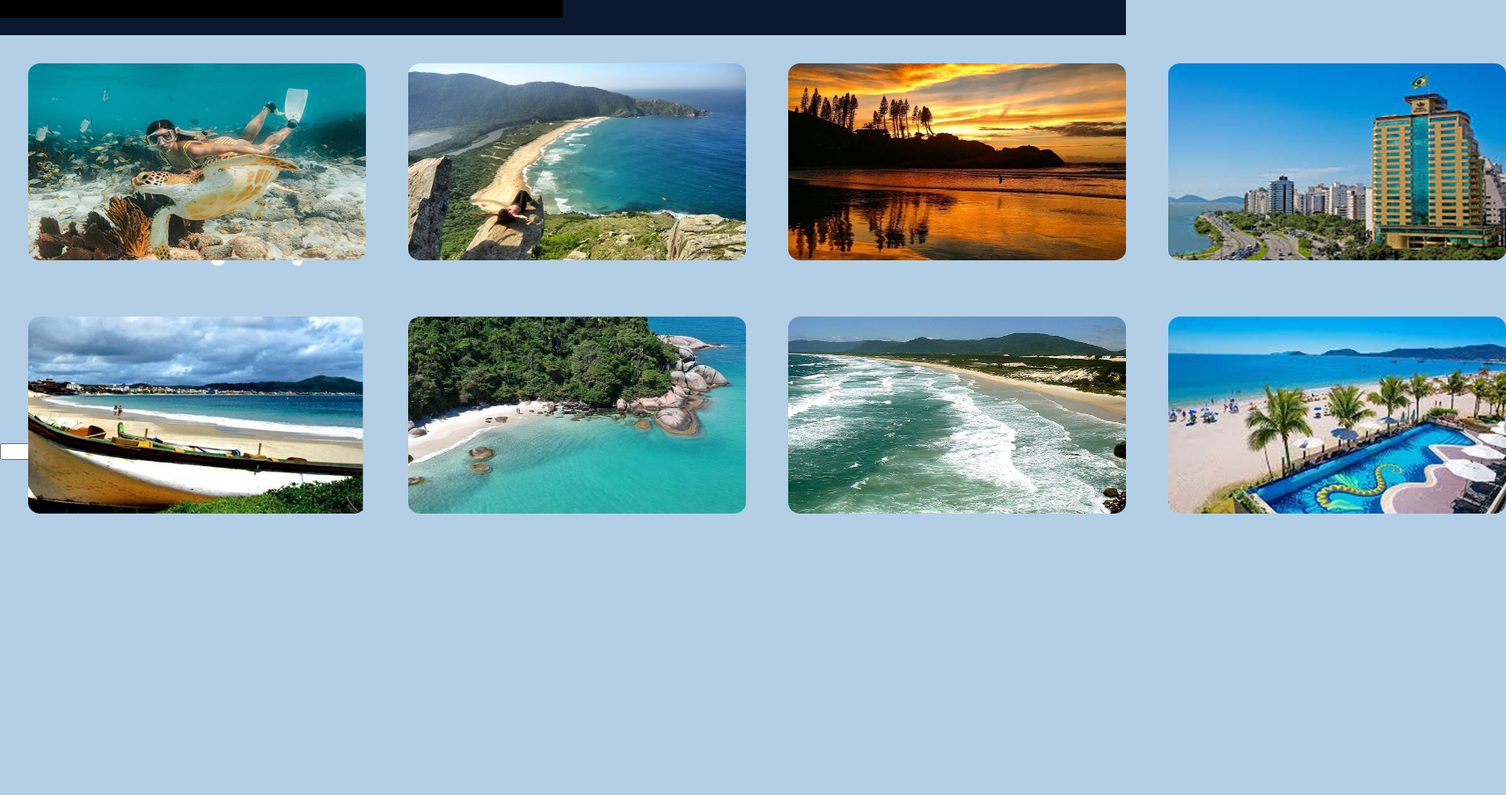
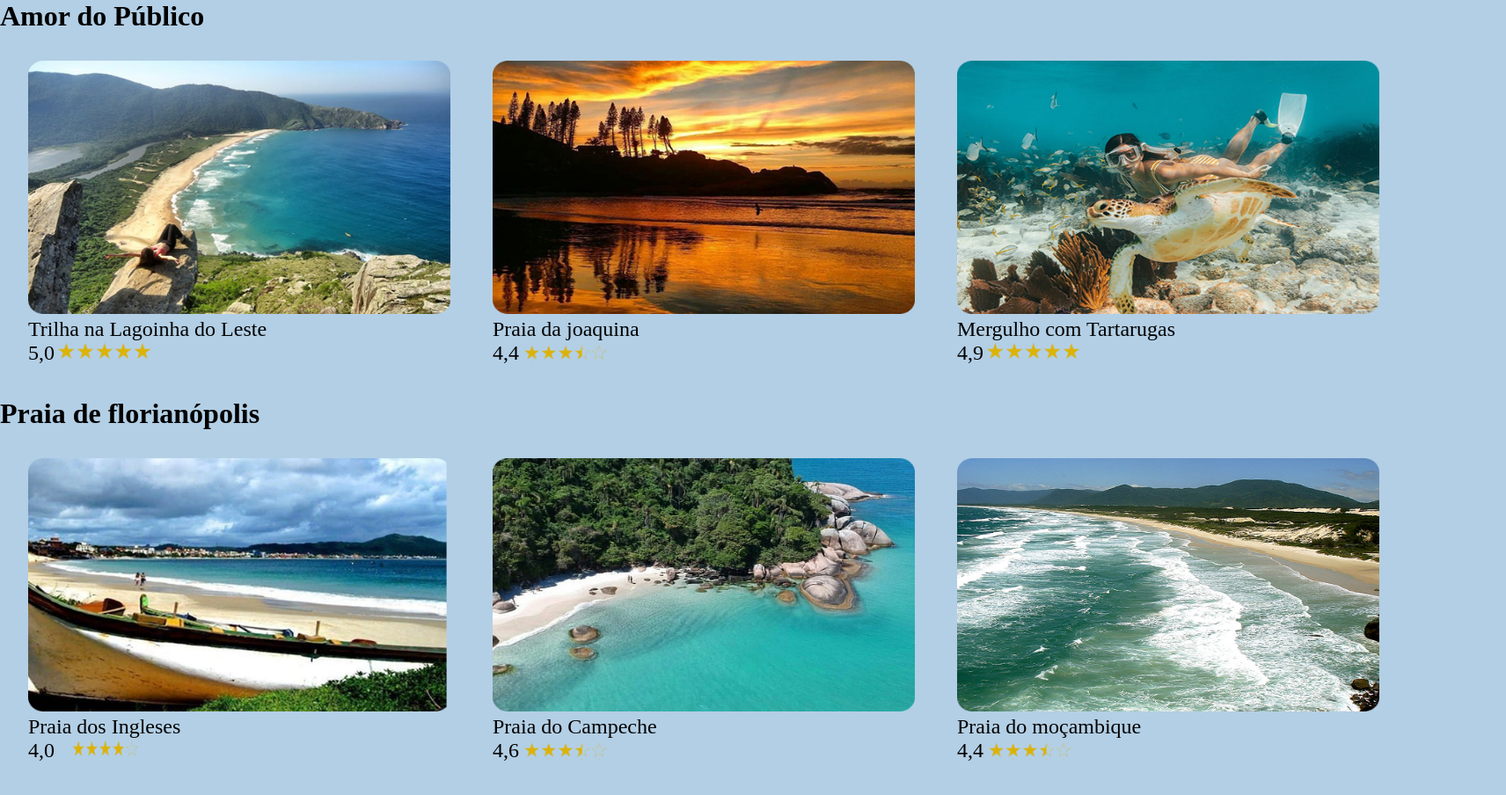
Before and after one commit to Marisixande/Tais-Aonde, a plain HTML site: page pages/home.html in a window 1280 px wide. Shown: the whole page at 88% size, 1712 px wide, since content can reach past the window. Before the commit the page ends 800 px from the top, so only its background shows below. Drawn offline with Linux system fonts and the light colour scheme.

Commit message:
finalizção do home

```diff
--- a/css/home.css
+++ b/css/home.css
@@ -27,14 +27,16 @@ header{
 }
 
 .m-home img {
-    height: 14rem;
-    width: 24rem;
+    height: 18rem;
+    width: 30rem;
 }
+
+
 
 .s-home-1 {
     position: relative;
     display: grid;
-    grid-template-columns: auto auto auto auto;
+    grid-template-columns: auto auto auto;
     gap: 3rem;
     margin: 2rem;
 
@@ -43,10 +45,34 @@ header{
 .s-home-2 {
     position: relative;
     display: grid;
-    grid-template-columns: auto auto auto auto;
+    grid-template-columns: auto auto auto;
     gap: 3rem;
     margin: 2rem;
 }
+
+.n-locais p{
+ font-size: 1.5rem;
+}
+
+#aval{
+    width:3rem;
+    height:2rem;
+    display: flex;
+    flex-direction:row;
+}
+
+#aval img{
+    width:7.5rem;
+    height:1.5rem;
+}
+
+.lista-s1{
+  display: grid;
+}
+.lista-s2{
+ display: grid;
+}
+
 
 .f-home {
     display: flex;
--- a/pages/home.html
+++ b/pages/home.html
@@ -9,33 +9,64 @@
 </head>
 
 <body>
-    <header class="h-home">
-        <div class="teste">
-            <img src="/img/home-img/5-removebg-preview.png" alt="logo da tais Aonde?" srcset="">
-            <input type="search" name="pesquisa" id="pesquisa">
-        </div>
-    </header>
     <main class="m-home">
+        <h1>Amor do Público</h1>
         <section class="s-home-1">
-            <img class="" src="/img/home-img/mergulho.png" alt="mergulho com tartarugas em ilha do xavier" />
-            <img src="/img/home-img/trilha.png" alt="trilha na lagoinha do leste na lha de florianópolis" />
-            <img src="/img/home-img/praiajoaquina.png" alt="praia da joaquina ao leste da ilha" />
-            <img src="/img/home-img/download 1.png"
-                alt="hotel com visão a beira mar na praia de canasveiras ao norte da ilha" srcset="">
+            <div class="n-locais">
+                <img src="/img/home-img/trilha.png" alt="trilha na lagoinha do leste na lha de florianópolis" />
+                <p>Trilha na Lagoinha do Leste</p>
+                <div id="aval">
+                    <p>5,0</p>
+                    <img src="/img/home-img/trilhala.png" alt="avaliação da trilha na lagoinha do leste ">
+                </div>
+            </div>
+            <div class="n-locais">
+                <img src="/img/home-img/praiajoaquina.png" alt="praia da joaquina ao leste da ilha" />
+                <p>Praia da joaquina</p>
+                <div id="aval">
+                    <p>4,4</p>
+                    <img src="/img/home-img/joaquina.png" alt="avaliação da praia da joaquina">
+                </div>
+            </div>
+            <div class="n-locais">
+                <img src="/img/home-img/mergulho.png" alt="mergulho com tartarugas em ilha do xavier" />
+                <p>Mergulho com Tartarugas</p>
+                <div id="aval">
+                    <p>4,9</p>
+                    <img src="/img/home-img/tartarugas.png" alt="avaliação do mergulho com tartarugas">
+                </div>
+            </div>
         </section>
+        <h1> Praia de florianópolis</h1>
         <section class="s-home-2">
-            <img src="/img/home-img/praiaingles.png" alt="praia dos ingleses ao norte da ilha" />
-            <img src="/img/home-img/praiacampeche.png" alt="praia do campeche ao sul da ilha" />
-            <img src="/img/home-img/praiamoca.png" alt="praia do moçambique ao norte da ilha" />
-            <img src="/img/home-img/download 2.png"
-                alt="hotel com localização no centro de florianópolis com vista a beira mar e a poucos passos do shopping Beira mar"
-                srcset="">
+            <div class="n-locais">
+                <img src="/img/home-img/praiaingles.png" alt="praia dos ingleses ao norte da ilha" />
+                <p>Praia dos Ingleses</p>
+                <div id="aval">
+                    <p>4,0</p>
+                    <img src="/img/home-img/ingles.png" alt="avaliação da praia dos ingleses">
+                </div>
+            </div>
+            <div class="n-locais">
+                <img src="/img/home-img/praiacampeche.png" alt="praia do campeche ao sul da ilha" />
+                <p>Praia do Campeche</p>
+                <div id="aval">
+                    <p>4,6</p>
+                    <img src="/img/home-img/campeche.png" alt="avaliação da praia do campeche">
+                </div>
+            </div>
+            <div class="n-locais">
+                <img src="/img/home-img/praiamoca.png" alt="praia do moçambique ao norte da ilha" />
+                <p>Praia do moçambique</p>
+                <div id="aval">
+                    <p>4,4</p>
+                    <img src="/img/home-img/mocambique.png" alt="avaliação da praia do moçambique">
+                </div>
+            </div>
         </section>
     </main>
     <footer class="f-home">
-        <div class="teste">
 
-        </div>
     </footer>
 </body>
 
```
Also changed, not shown: index.html (+0 -1 lines), img/home-img/campeche.png (added), img/home-img/ingles.png (added), img/home-img/joaquina.png (added), img/home-img/mocambique.png (added), img/home-img/tartarugas.png (added), img/home-img/trilhala.png (added).
